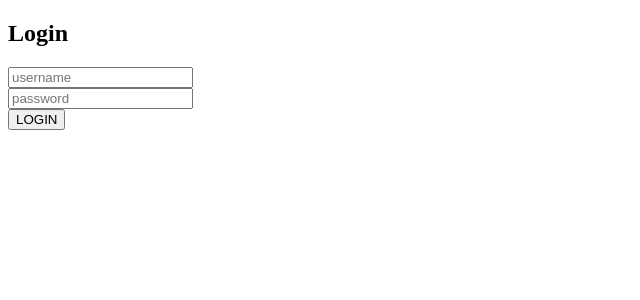
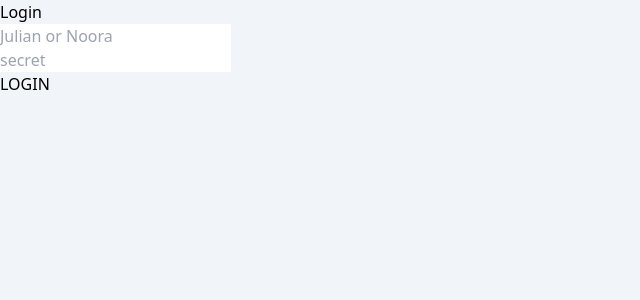
Before and after one commit to giulianofaustini/part8_fullStackOpen_all, a React (Create React App) app in the folder library-frontend/: page /Add_Books in a window 1280 px wide. Shown: the top 300 px of the page, without its empty margins (0-640 px from the left). Built offline with nearby package versions, Linux system fonts and the light colour scheme; no server answers.

Commit message:
TailwindCss installed un put to use

```diff
--- a/library-frontend/package.json
+++ b/library-frontend/package.json
@@ -9,6 +9,7 @@
     "@testing-library/user-event": "^13.5.0",
     "graphql": "^16.8.1",
     "graphql-ws": "^5.14.2",
+    "postcss": "^8.4.31",
     "react": "^18.2.0",
     "react-dom": "^18.2.0",
     "react-router-dom": "^6.20.0",
@@ -39,5 +40,8 @@
       "last 1 firefox version",
       "last 1 safari version"
     ]
+  },
+  "devDependencies": {
+    "tailwindcss": "^3.3.5"
   }
 }
--- /dev/null
+++ b/library-frontend/postcss.config.js
@@ -0,0 +1,6 @@
+module.exports = {
+    plugins: {
+      tailwindcss: {},
+      autoprefixer: {},
+    },
+  };
--- a/library-frontend/public/index.html
+++ b/library-frontend/public/index.html
@@ -26,7 +26,7 @@
     -->
     <title>React App</title>
   </head>
-  <body>
+  <body >
     <noscript>You need to enable JavaScript to run this app.</noscript>
     <div id="root"></div>
     <!--
--- a/library-frontend/src/App.js
+++ b/library-frontend/src/App.js
@@ -5,12 +5,12 @@ import Books from './components/Books'
 import {NewBook} from './components/NewBook'
 import { LoginForm } from './components/LoginForm'
 import { NavBar } from "./components/NavBar";
+import './index.css'
 
 import { ALL_BOOKS, BOOK_ADDED } from './queries'
 import { ALL_AUTHORS } from './queries'
 import { useQuery , useApolloClient , useSubscription } from '@apollo/client'
 import { Recommended } from './components/Recommended';
-
 
 
 export const updateCache = (cache, query, addedBook) => {
@@ -97,7 +97,7 @@ const App = () => {
 
 
   return (
-    <div>
+    <div className="md:container md:mx-auto">
       <Router>
         <NavBar />
         <button onClick={logout}>logout</button>
--- a/library-frontend/src/components/LoginForm.js
+++ b/library-frontend/src/components/LoginForm.js
@@ -43,7 +43,7 @@ export const LoginForm = ({ setToken }) => {
         <div>
           <div>
             <input
-            placeholder="username"
+            placeholder="Julian or Noora"
               type="text"
               value={username}
               onChange={({ target }) => setUsername(target.value)}
@@ -51,7 +51,7 @@ export const LoginForm = ({ setToken }) => {
           </div>
           <div>
             <input
-            placeholder="password"
+            placeholder="secret"
               type="password"
               value={password}
               onChange={({ target }) => setPassword(target.value)}
--- a/library-frontend/src/components/NewBook.js
+++ b/library-frontend/src/components/NewBook.js
@@ -121,7 +121,7 @@ export const NewBook = (props) => {
   }
 
   return (
-    <div>
+    <div >
       <form onSubmit={submit}>
         <div>
           title
--- /dev/null
+++ b/library-frontend/src/index.css
@@ -0,0 +1,9 @@
+
+@import 'tailwindcss/base';
+@import 'tailwindcss/components';
+@import 'tailwindcss/utilities';
+
+
+:root {
+background-color: rgb(241 245 249);
+}
--- a/library-frontend/src/index.js
+++ b/library-frontend/src/index.js
@@ -1,6 +1,7 @@
 import React from "react";
 import ReactDOM from "react-dom/client";
 import App from "./App";
+import './index.css'
 import {
   ApolloClient,
   InMemoryCache,
--- /dev/null
+++ b/library-frontend/tailwind.config.js
@@ -0,0 +1,8 @@
+/** @type {import('tailwindcss').Config} */
+module.exports = {
+  content: [ "./src/**/*.{js,jsx,ts,tsx}"],
+  theme: {
+    extend: {},
+  },
+  plugins: [],
+}
```
Also changed, not shown: 2 other files (tests, documents, lock files or other folders).
